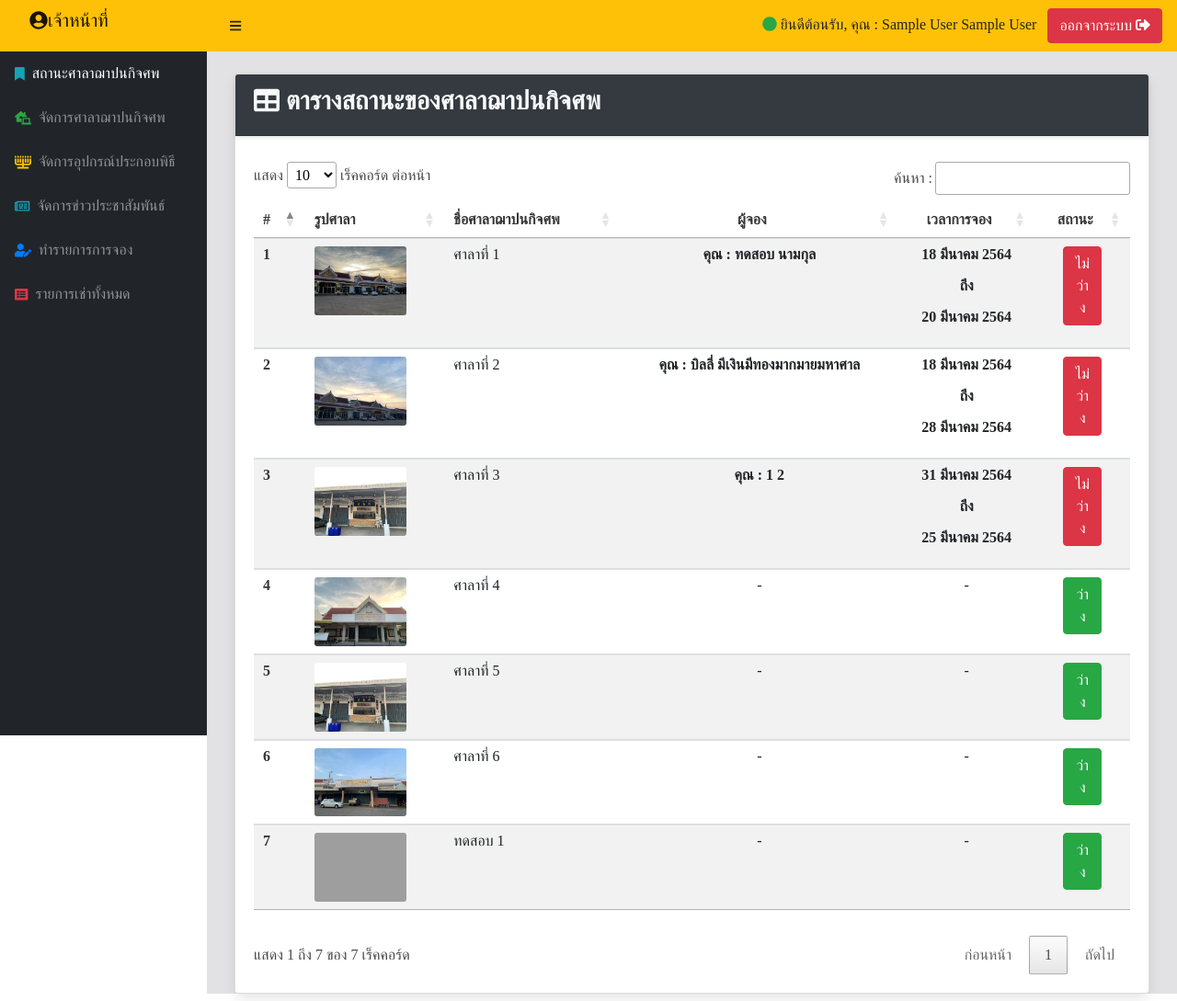
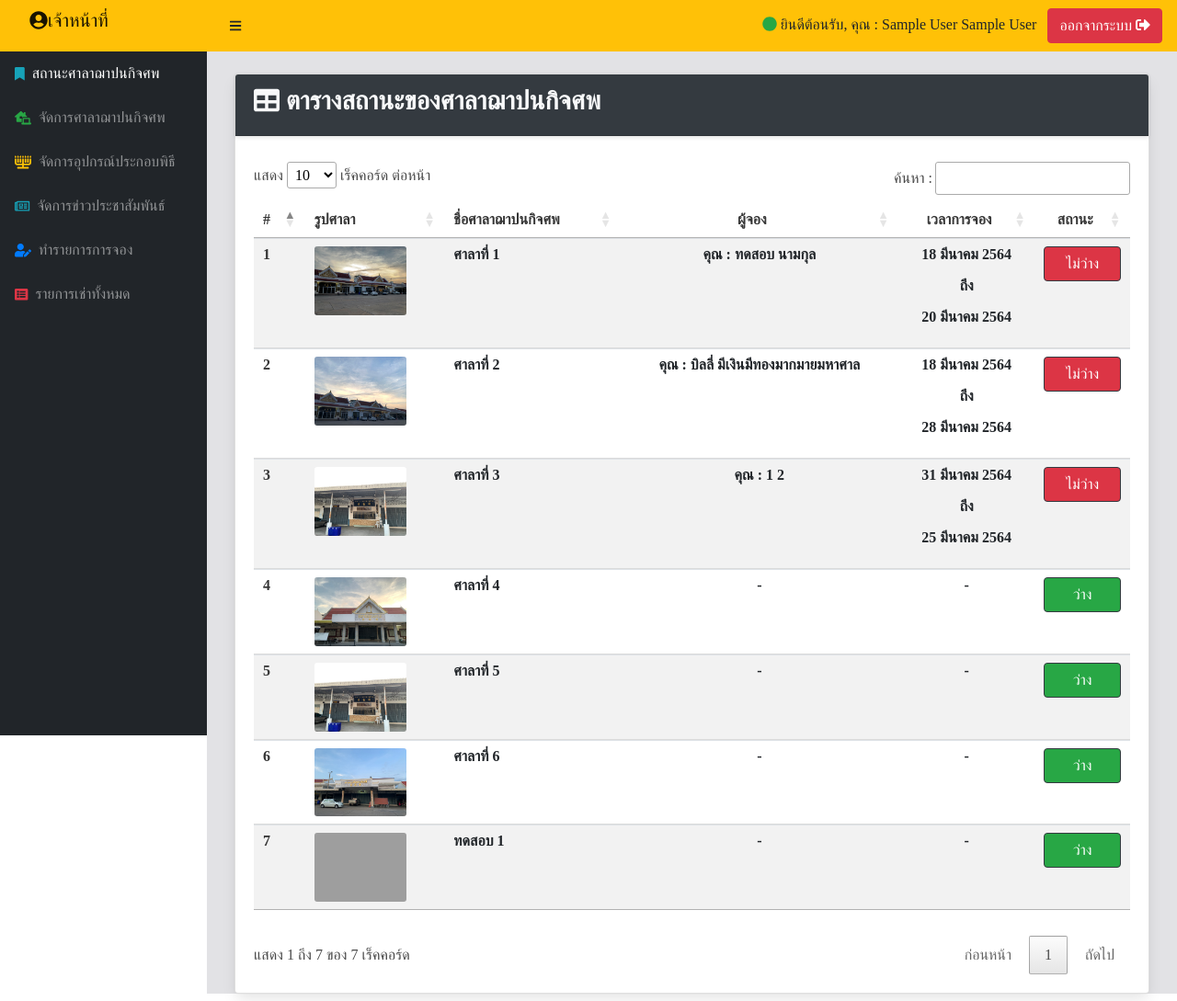
Before and after one commit to flukza46/sun, a PHP site: page /back_house_systwm/manager.php?p=6 in a window 1280 px wide. Shown: the whole page at 92% size. Run offline with PHP 8.4, Linux system fonts and the light colour scheme; the visitor is signed in with stand-in values (Sample User, id 1); data comes from the database, SQL or seed files in the repository; some libraries are stand-ins or nearby versions; some web fonts are replaced; grey boxes are pictures that could not be loaded.

Commit message:
ก่อนอาบน้ำ

```diff
--- a/back_house_systwm/list.php
+++ b/back_house_systwm/list.php
@@ -112,7 +112,7 @@
                                                 <?php
                                                                 if($reS['status_bill_success'] == "yet"){
                                                                     ?>
-                                                                    <button class="btn btn-primary w-500">ออกใบเสร็จ</button>
+                                                                    <button class="btn btn-primary w-100">ออกใบเสร็จ</button>
                                                                 <?php
                                                                 }
 
@@ -120,10 +120,10 @@
                                                 ?>
                                             </td>
                                             <td class="text-center">
-                                                <button class="btn btn-warning w-50">ดู</button>
+                                                <button class="btn btn-warning w-100">ดู</button>
                                             </td>
                                             <td class="text-center">
-                                                <a href="manager.php?p=5&cancel_booking=ok&id_cancel=<?php echo $reS['id_list_booking']?>&salaQty=<?php echo $reS['id_sala']?>" class="btn btn-danger w-50">ยกเลิกจอง</a>
+                                                <a href="manager.php?p=5&cancel_booking=ok&id_cancel=<?php echo $reS['id_list_booking']?>&salaQty=<?php echo $reS['id_sala']?>" class="btn btn-danger w-100">ยกเลิกจอง</a>
                                             </td>
                                     </tr>
 
--- a/back_house_systwm/statusbook.php
+++ b/back_house_systwm/statusbook.php
@@ -51,12 +51,12 @@
                                     <img src="../image/pavilion/<?php echo $num['img']; ?>" class="card-img" title="">
                         </div>
                     </td>
-                    <td><?php echo $num['pavilion_name']; ?></td>
+                    <td><p><b><?php echo $num['pavilion_name']; ?></b></p></td>
                     <td class="text-center">
                                 <?php
                                         if($num['status_sala'] == "empty"){
                                             ?>
-                                                <p> - </p>
+                                                <p><b> - </b></p>
                                         <?php
                                         }else{
                                             $id_MLB = $num['id'];
@@ -82,7 +82,7 @@
                                                     if($num['status_sala'] == "empty"){
                                                         ?>
 
-                                                        <p> - </p>
+                                                        <p><b> - </b></p>
 
                                                         <?php
                                                     }else{
@@ -105,12 +105,12 @@
                                             if($num['status_sala'] == "empty"){
                                                 ?>
 
-                                                <a href="manager.php?p=4" class="btn btn-success text-light w-50"> ว่าง</a>
+                                                <a href="manager.php?p=4" class="btn btn-success w-100 border border-dark"> ว่าง</a>
 
                                                 <?php
                                             }else{
                                                 ?>
-                                                <button class="btn btn-danger text-light w-50"> ไม่ว่าง</button>
+                                                <button class="btn btn-danger w-100 border border-dark"> ไม่ว่าง</button>
                                         <?php
                                             }
                                             ?>
```
Also changed, not shown: back_house_systwm/customer.php (+8 -6 lines).
